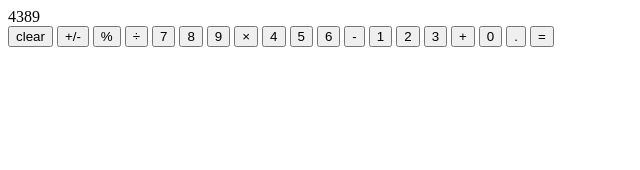
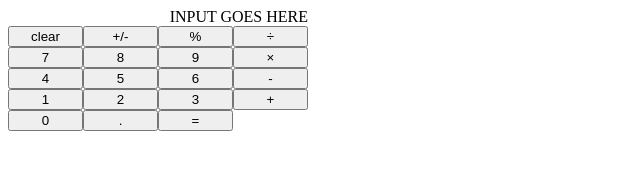
Before and after one commit to hanwj100/calculator, a plain HTML site: page index.html in a window 1280 px wide. Shown: the whole page, without its empty margins (0-640 px from the left). Drawn offline with Linux system fonts and the light colour scheme.

Commit message:
Add basic styling to calculator elements

```diff
--- a/index.html
+++ b/index.html
@@ -12,7 +12,9 @@
 
 <body>
     <div id="calculator">
-        <div id="display">4389</div>
+        <div id="display">
+            <div id="input">INPUT GOES HERE</div>
+        </div>
         <div id="buttons">
             <button id="clear">clear</button>
             <button id="+/-">+/-</button>
--- a/styles.css
+++ b/styles.css
@@ -0,0 +1,13 @@
+#calculator {
+    width: 300px;
+}
+
+#display {
+    display: flex;
+    justify-content: flex-end;
+}
+
+#buttons {
+    display: grid;
+    grid-template-columns: repeat(4, 1fr);
+}
```
